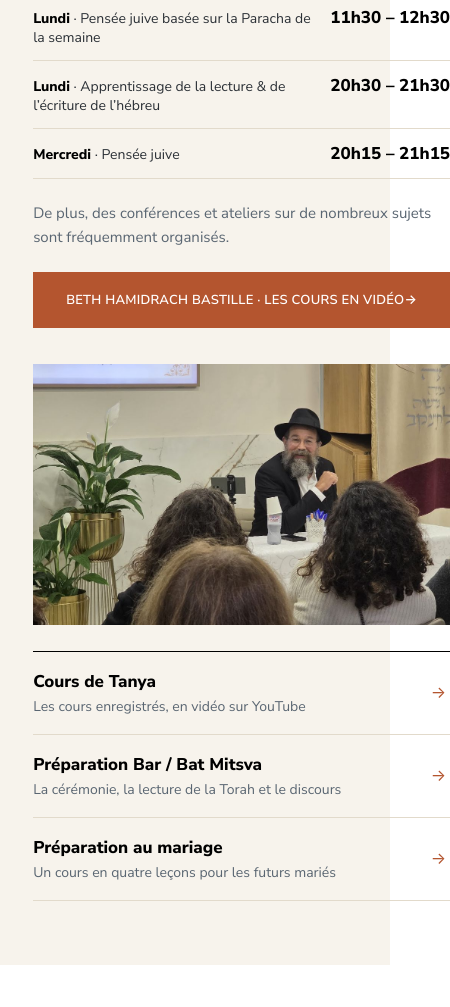
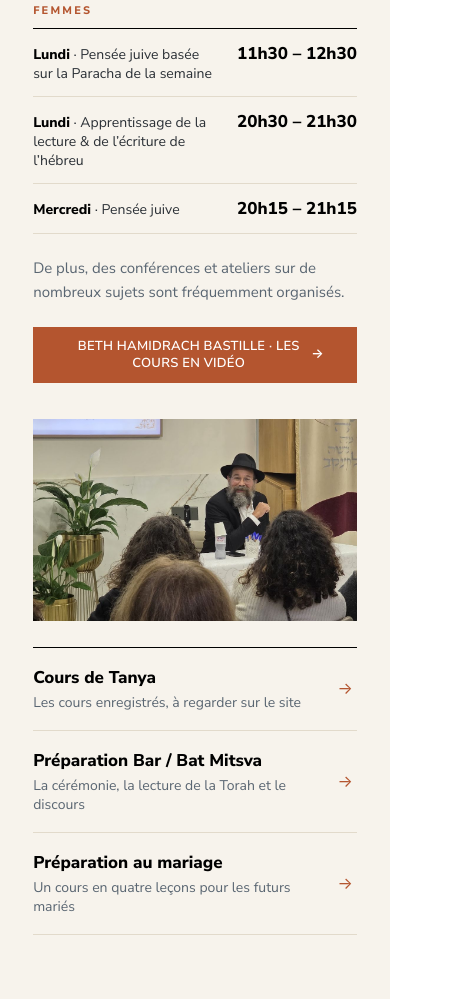
Before and after one commit to shlomarn-cpu/chabadbastille, a plain HTML site: page activites.html in a window 390 px wide. Shown: the part 2903-3910 px from the top of the page, 450 px wide, since content can reach past the window. Drawn offline with Linux system fonts and the light colour scheme; no server answers.

Commit message:
Mobile : corrige le débordement horizontal (bouton Beth Hamidrach, en-tête accueil) · Cours de Tanya → page Beth Hamidrach
Co-Authored-By: Claude Opus 5.5 <noreply@anthropic.com>
Claude-Session: https://claude.ai/code/session_01YbuEdxe45UJF5DerybhDZp

```diff
--- a/activites.html
+++ b/activites.html
@@ -431,6 +431,8 @@ nav.menu .ddm a:hover{background:var(--creme);color:var(--terre)}nav.menu .ddm a
 .wainf .wp{align-self:end;display:flex;justify-content:center;padding-top:80px}
 .wainf .wp img{width:min(330px,100%);display:block;margin-bottom:-170px;filter:drop-shadow(0 30px 45px rgba(0,0,0,.14))}
 @media (max-width:900px){.wainf .wg{grid-template-columns:1fr;gap:0}.wainf .wp{display:none}.wainf .wt{padding:48px 0 44px}.wainf .k{font-size:11px;gap:10px}.wainf .k svg{width:18px;height:18px}.wainf .wh{font-size:30px;margin-top:14px}.wainf .lead{display:none}.wainf .wo{margin-top:26px;flex-direction:column;gap:12px}.wainf .wo .btn{width:100%}}
+.bhbtn{white-space:normal!important;max-width:100%;text-align:center;line-height:1.35;padding-block:14px;height:auto}
+html,body{overflow-x:clip;max-width:100%}
 </style>
 <title>Activités · Beth Loubavitch Bastille</title>
 
@@ -882,12 +884,12 @@ addEventListener('wheel',stop,{passive:true});addEventListener('touchstart',stop
           <div class="tr"><span><b data-en="Wednesday">Mercredi</b> · <em data-en="Jewish thought">Pensée juive</em></span><strong>20h15 – 21h15</strong></div>
         </div>
         <p data-en="Lectures and workshops on many topics are also held regularly.">De plus, des conférences et ateliers sur de nombreux sujets sont fréquemment organisés.</p>
-        <a class="btn btn-terre" href="beth-hamidrach.html" style="margin-top:22px"><span data-en="Beth Hamidrach Bastille · classes on video">Beth Hamidrach Bastille · les cours en vidéo</span> →</a>
+        <a class="btn btn-terre bhbtn" href="beth-hamidrach.html" style="margin-top:22px"><span data-en="Beth Hamidrach Bastille · classes on video">Beth Hamidrach Bastille · les cours en vidéo</span> →</a>
       </div>
       <div class="kr rv">
         <figure class="ph2"><img src="img/act-cours.jpg" alt="Cours de Torah"></figure>
         <div class="sub3">
-          <a href="#" target="_blank" rel="noopener"><b data-en="Tanya classes">Cours de Tanya</b><span data-en="Recorded classes on YouTube">Les cours enregistrés, en vidéo sur YouTube</span><i>→</i></a>
+          <a href="beth-hamidrach.html"><b data-en="Tanya classes">Cours de Tanya</b><span data-en="Recorded classes, to watch on the site">Les cours enregistrés, à regarder sur le site</span><i>→</i></a>
           <a href="cycles.html#bar-mitsva"><b data-en="Bar / Bat Mitzvah preparation">Préparation Bar / Bat Mitsva</b><span data-en="The ceremony, the Torah reading and the speech">La cérémonie, la lecture de la Torah et le discours</span><i>→</i></a>
           <a href="cycles.html#mariage"><b data-en="Marriage preparation">Préparation au mariage</b><span data-en="A four-lesson course for engaged couples">Un cours en quatre leçons pour les futurs mariés</span><i>→</i></a>
         </div>
```
Also changed, not shown: agenda.html (+1 -0 lines), beth-hamidrach.html (+1 -0 lines), cycles.html (+1 -0 lines), index.html (+2 -1 lines), mentions-legales.html (+1 -0 lines), qui-sommes-nous.html (+1 -0 lines), touristes.html (+1 -0 lines).
